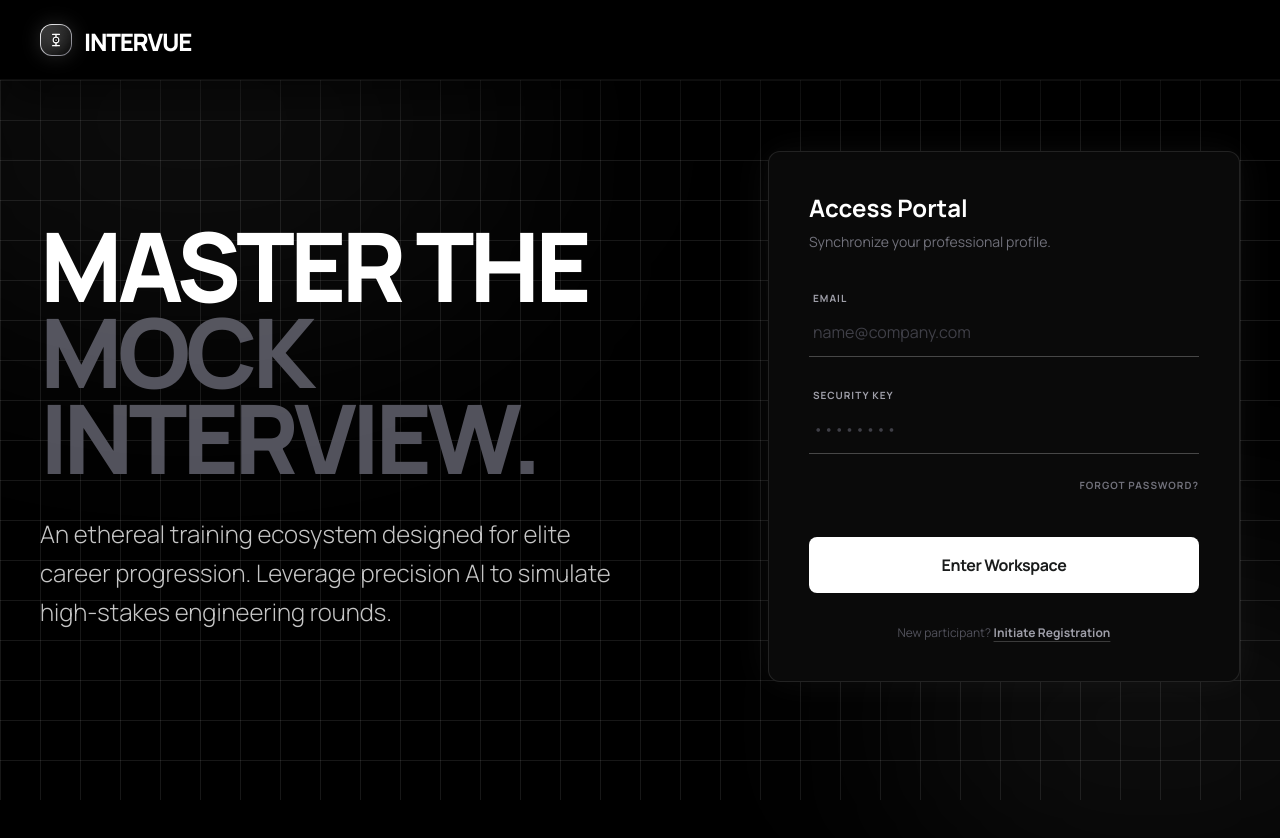
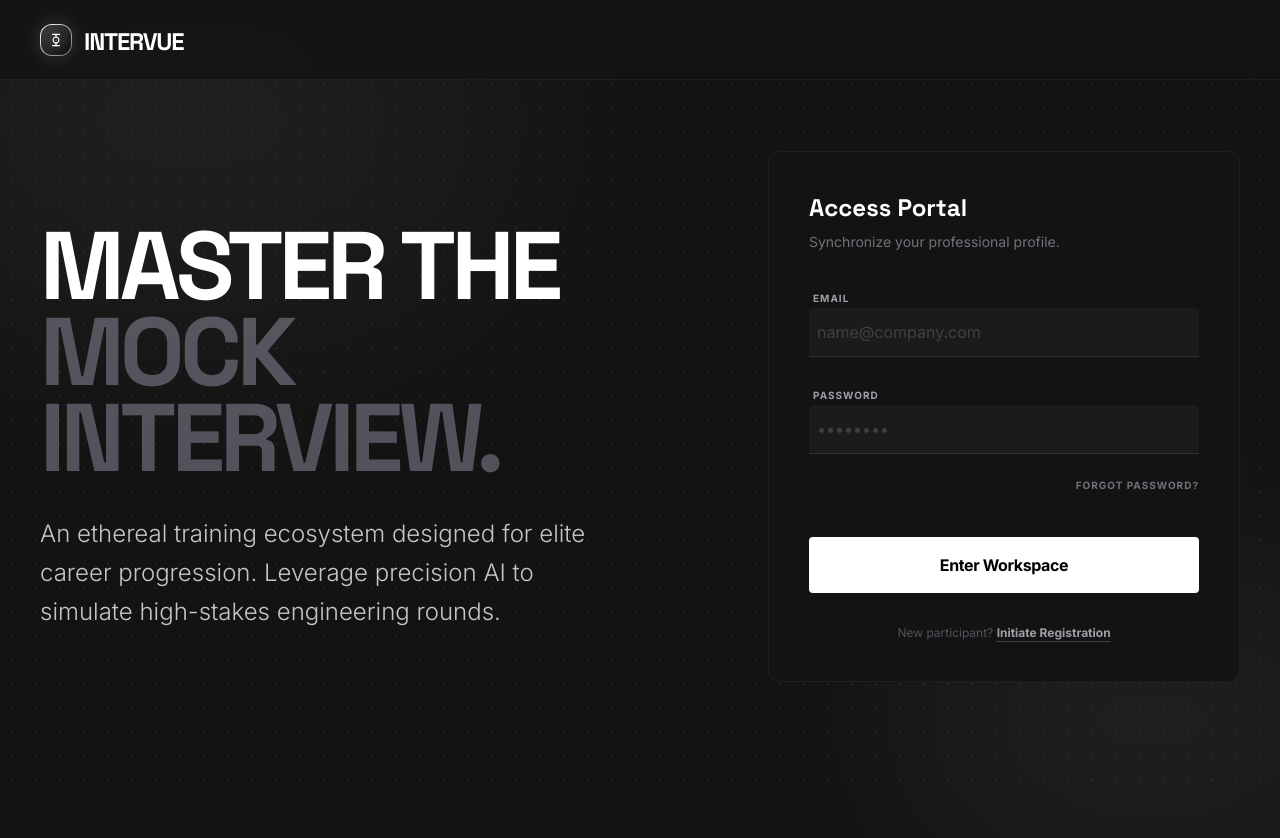
Before and after one commit to AtharvChanana/Intervue, a Next.js app in the folder frontend/: page / in a window 1280 px wide. Shown: the top 838 px of the page. Built offline with nearby package versions, Linux system fonts and the light colour scheme; no server answers.

Commit message:
feat: complete visual overhaul to Intervue Motion System with bug fixes

```diff
--- a/frontend/app/dashboard/leaderboard/page.tsx
+++ b/frontend/app/dashboard/leaderboard/page.tsx
@@ -65,7 +65,7 @@ export default function LeaderboardPage() {
   return (
     <div className="max-w-5xl mx-auto p-4 md:p-8 mt-24">
       <div className="mb-12 text-center">
-        <h1 className="text-4xl md:text-5xl font-black text-white tracking-widest uppercase mb-4">
+        <h1 className="text-4xl md:text-5xl font-black text-white tracking-widest uppercase mb-4 font-space-grotesk">
           Global <span className="text-transparent bg-clip-text bg-gradient-to-r from-yellow-500 to-amber-300">Rankings</span>
         </h1>
         <p className="text-zinc-400 text-sm uppercase tracking-widest max-w-2xl mx-auto">
@@ -132,7 +132,7 @@ export default function LeaderboardPage() {
           const rank = idx + 4;
           const isMe = user.email === currentUserEmail;
           return (
-            <div key={user.email} className={`flex items-center bg-[#111] border ${isMe ? 'border-white/30 bg-white/5 relative overflow-hidden' : 'border-white/5'} hover:bg-[#151515] transition-colors rounded-xl p-4`}>
+            <div key={user.email} className={`flex items-center liquid-glass border ${isMe ? 'border-white/30 bg-white/5 relative overflow-hidden' : 'border-white/5'} hover:bg-[#151515] transition-colors rounded-xl p-4`}>
               {isMe && <div className="absolute left-0 top-0 bottom-0 w-1 bg-white"></div>}
 
               <div className="w-12 text-center text-zinc-500 font-bold text-sm">#{rank}</div>
--- a/frontend/app/globals.css
+++ b/frontend/app/globals.css
@@ -1,7 +1,7 @@
 @import "tailwindcss";
 
 @theme {
-  --color-background: #000000;
+  --color-background: #141313;
   --color-error: #ffb4ab;
   --color-error-container: #93000a;
   --color-inverse-on-surface: #313030;
@@ -10,62 +10,60 @@
   --color-on-background: #e5e2e1;
   --color-on-error: #690005;
   --color-on-error-container: #ffdad6;
-  --color-on-primary: #1a1c1c;
-  --color-on-primary-container: #000000;
-  --color-on-primary-fixed: #ffffff;
-  --color-on-primary-fixed-variant: #e2e2e2;
-  --color-on-secondary: #1a1c1c;
-  --color-on-secondary-container: #e2e2e2;
-  --color-on-secondary-fixed: #1a1c1c;
-  --color-on-secondary-fixed-variant: #3a3c3c;
+  --color-on-primary: #2f3131;
+  --color-on-primary-container: #636565;
+  --color-on-primary-fixed: #1a1c1c;
+  --color-on-primary-fixed-variant: #454747;
+  --color-on-secondary: #2f3037;
+  --color-on-secondary-container: #b4b4bd;
+  --color-on-secondary-fixed: #1a1b22;
+  --color-on-secondary-fixed-variant: #45464e;
   --color-on-surface: #e5e2e1;
-  --color-on-surface-variant: #c6c6c6;
-  --color-on-tertiary: #1a1c1c;
-  --color-on-tertiary-container: #000000;
-  --color-on-tertiary-fixed: #ffffff;
-  --color-on-tertiary-fixed-variant: #e3e2e2;
-  --color-outline: #919191;
-  --color-outline-variant: #474747;
+  --color-on-surface-variant: #c4c7c8;
+  --color-on-tertiary: #2f3131;
+  --color-on-tertiary-container: #636565;
+  --color-on-tertiary-fixed: #1a1c1c;
+  --color-on-tertiary-fixed-variant: #454747;
+  --color-outline: #8e9192;
+  --color-outline-variant: #444748;
   --color-primary: #ffffff;
-  --color-primary-container: #d4d4d4;
-  --color-primary-fixed: #5d5f5f;
-  --color-primary-fixed-dim: #454747;
-  --color-secondary: #c6c6c6;
-  --color-secondary-container: #454747;
-  --color-secondary-fixed: #c6c6c6;
-  --color-secondary-fixed-dim: #ababab;
-  --color-surface: #000000;
+  --color-primary-container: #e2e2e2;
+  --color-primary-fixed: #e2e2e2;
+  --color-primary-fixed-dim: #c6c6c7;
+  --color-secondary: #c6c6cf;
+  --color-secondary-container: #45464e;
+  --color-secondary-fixed: #e2e1eb;
+  --color-secondary-fixed-dim: #c6c6cf;
+  --color-surface: #141313;
   --color-surface-bright: #3a3939;
-  --color-surface-container: #000000;
+  --color-surface-container: #201f1f;
   --color-surface-container-high: #2a2a2a;
-  --color-surface-container-highest: #353534;
-  --color-surface-container-low: #000000;
-  --color-surface-container-lowest: #000000;
-  --color-surface-dim: #000000;
+  --color-surface-container-highest: #353434;
+  --color-surface-container-low: #1c1b1b;
+  --color-surface-container-lowest: #0e0e0e;
+  --color-surface-dim: #141313;
   --color-surface-tint: #c6c6c7;
-  --color-surface-variant: #353534;
-  --color-tertiary: #e3e2e2;
-  --color-tertiary-container: #909191;
-  --color-tertiary-fixed: #5d5e5f;
-  --color-tertiary-fixed-dim: #464747;
+  --color-surface-variant: #353434;
+  --color-tertiary: #ffffff;
+  --color-tertiary-container: #e2e2e2;
+  --color-tertiary-fixed: #e2e2e2;
+  --color-tertiary-fixed-dim: #c6c6c7;
 
-  --font-headline: 'Manrope', sans-serif;
-  --font-body: 'Manrope', sans-serif;
-  --font-label: 'Manrope', sans-serif;
-  --font-manrope: 'Manrope', sans-serif;
+  --font-space-grotesk: var(--font-space-grotesk);
+  --font-inter: var(--font-inter);
 }
 
 @layer base {
   body {
     background-color: var(--color-background);
-    font-family: var(--font-manrope);
+    font-family: var(--font-inter);
     color: var(--color-on-background);
   }
 }
 
 @layer utilities {
   .bg-telemetry-grid {
-    background-color: #000000;
+    background-color: var(--color-background);
     position: relative;
     z-index: 0;
   }
@@ -73,29 +71,30 @@
   .bg-telemetry-grid::before {
     content: '';
     position: fixed;
-    top: 0;
-    left: 0;
-    right: 0;
-    bottom: 0;
+    inset: 0;
     z-index: -1;
-    background-size: 40px 40px;
-    background-image:
-      linear-gradient(to right, rgba(255, 255, 255, 0.09) 1px, transparent 1px),
-      linear-gradient(to bottom, rgba(255, 255, 255, 0.09) 1px, transparent 1px);
+    background-size: 24px 24px;
+    background-image: radial-gradient(circle, rgba(255,255,255,0.05) 1px, transparent 1px);
     pointer-events: none;
   }
 
   .liquid-glass {
-    background: #000000;
+    background: var(--color-surface);
     border: 1px solid rgba(255, 255, 255, 0.05);
+    backdrop-filter: blur(12px);
+  }
+
+  .terminal-glow {
+    box-shadow: 0 0 15px rgba(255, 255, 255, 0.1);
+  }
+
+  .terminal-glow-focus:focus-within {
+    box-shadow: 0 0 15px rgba(255, 255, 255, 0.1);
+    border-color: rgba(255, 255, 255, 0.3);
   }
 
   .ghost-border {
-    border: 1px solid rgba(71, 71, 71, 0.15);
-  }
-
-  .ethereal-glow {
-    box-shadow: 0 0 40px -10px rgba(255, 255, 255, 0.05);
+    border: 1px solid rgba(255, 255, 255, 0.1);
   }
 
   .text-glow {
--- a/frontend/app/layout.tsx
+++ b/frontend/app/layout.tsx
@@ -1,9 +1,14 @@
 import type { Metadata } from "next";
-import { Manrope } from "next/font/google";
+import { Space_Grotesk, Inter } from "next/font/google";
 import "./globals.css";
 
-const manrope = Manrope({
-  variable: "--font-manrope",
+const spaceGrotesk = Space_Grotesk({
+  variable: "--font-space-grotesk",
+  subsets: ["latin"],
+});
+
+const inter = Inter({
+  variable: "--font-inter",
   subsets: ["latin"],
 });
 
@@ -20,12 +25,12 @@ export default function RootLayout({
   return (
     <html
       lang="en"
-      className={`dark ${manrope.variable} antialiased`}
+      className={`dark ${spaceGrotesk.variable} ${inter.variable} antialiased`}
     >
       <head>
         <link href="https://fonts.googleapis.com/css2?family=Material+Symbols+Outlined:wght,FILL@100..700,0..1&display=swap" rel="stylesheet" />
       </head>
-      <body className="bg-telemetry-grid text-on-background selection:bg-white/10 overflow-x-hidden font-manrope min-h-screen">
+      <body className="bg-telemetry-grid text-on-background selection:bg-white/10 overflow-x-hidden font-inter min-h-screen">
         {children}
       </body>
     </html>
--- a/frontend/app/page.tsx
+++ b/frontend/app/page.tsx
@@ -99,7 +99,7 @@ export default function LandingPage() {
 
   return (
     <>
-      <nav className="fixed top-0 w-full z-50 bg-black border-b border-white/5 flex justify-between items-center px-6 md:px-10 h-20 shadow-[0_20px_50px_rgba(0,0,0,0.5)] font-manrope antialiased tracking-tight">
+      <nav className="fixed top-0 w-full z-50 bg-background/80 backdrop-blur-md border-b border-white/5 flex justify-between items-center px-6 md:px-10 h-20 font-space-grotesk antialiased tracking-tight">
         <div className="flex items-center gap-3">
           <Logo className="w-8 h-8" />
           <div className="text-xl md:text-2xl font-black tracking-tighter text-white uppercase mt-1">Intervue</div>
@@ -114,7 +114,7 @@ export default function LandingPage() {
         <section className="max-w-7xl mx-auto grid grid-cols-1 lg:grid-cols-12 gap-12 items-start w-full">
           {/* Hero Content (Editorial Asymmetry) */}
           <div className="lg:col-span-7 pt-12 text-center lg:text-left shadow-none">
-            <h1 className="text-5xl md:text-6xl lg:text-8xl font-black tracking-tighter leading-[0.9] text-white mb-6 md:mb-8 mt-6">
+            <h1 className="text-5xl md:text-6xl lg:text-8xl font-black tracking-tighter leading-[0.9] text-white mb-6 md:mb-8 mt-6 font-space-grotesk">
               MASTER THE <br /> <span className="text-zinc-600">MOCK INTERVIEW.</span>
             </h1>
             <p className="text-xl md:text-2xl text-on-surface-variant font-light leading-relaxed max-w-xl mb-12">
@@ -125,9 +125,9 @@ export default function LandingPage() {
           {/* Auth Form (High-Transparency Glass) */}
           <div className="lg:col-span-5 relative group">
             <div className="absolute -inset-0.5 bg-gradient-to-b from-white/10 to-transparent rounded-xl blur opacity-20 group-hover:opacity-40 transition duration-1000"></div>
-            <div className="relative bg-[#0a0a0a] rounded-xl p-10 border border-white/10 shadow-[0_0_40px_rgba(255,255,255,0.05)]">
+            <div className="relative liquid-glass rounded-xl p-10 border-white/5">
               <div className="mb-8">
-                <h2 className="text-2xl font-bold text-white mb-2">Access Portal</h2>
+                <h2 className="text-2xl font-bold text-white mb-2 font-space-grotesk">Access Portal</h2>
                 <p className="text-zinc-500 text-sm">Synchronize your professional profile.</p>
               </div>
 
@@ -143,7 +143,7 @@ export default function LandingPage() {
                     <label className="text-[10px] uppercase tracking-widest text-zinc-400 font-bold ml-1">Full Name</label>
                     <input
                       required
-                      className="w-full bg-transparent border-b border-outline-variant py-3 px-1 text-white placeholder:text-zinc-700 focus:outline-none focus:border-white transition-colors duration-300"
+                      className="w-full bg-surface-container-low border-b border-white/10 py-3 px-2 text-white placeholder:text-zinc-700 terminal-glow-focus outline-none transition-all duration-300 rounded-t"
                       placeholder="Alien"
                       type="text"
                       value={name}
@@ -156,7 +156,7 @@ export default function LandingPage() {
                   <label className="text-[10px] uppercase tracking-widest text-zinc-400 font-bold ml-1">Email</label>
                   <input
                     required
-                    className="w-full bg-transparent border-b border-outline-variant py-3 px-1 text-white placeholder:text-zinc-700 focus:outline-none focus:border-white transition-colors duration-300"
+                    className="w-full bg-surface-container-low border-b border-white/10 py-3 px-2 text-white placeholder:text-zinc-700 terminal-glow-focus outline-none transition-all duration-300 rounded-t"
                     placeholder="name@company.com"
                     type="email"
                     value={email}
@@ -165,10 +165,10 @@ export default function LandingPage() {
                 </div>
 
                 <div className="space-y-1.5">
-                  <label className="text-[10px] uppercase tracking-widest text-zinc-400 font-bold ml-1">Security Key</label>
+                  <label className="text-[10px] uppercase tracking-widest text-zinc-400 font-bold ml-1">Password</label>
                   <input
                     required
-                    className="w-full bg-transparent border-b border-outline-variant py-3 px-1 text-white placeholder:text-zinc-700 focus:outline-none focus:border-white transition-colors duration-300"
+                    className="w-full bg-surface-container-low border-b border-white/10 py-3 px-2 text-white placeholder:text-zinc-700 terminal-glow-focus outline-none transition-all duration-300 rounded-t"
                     placeholder="••••••••"
                     type="password"
                     value={password}
@@ -184,7 +184,7 @@ export default function LandingPage() {
                 <button
                   type="submit"
                   disabled={loading}
-                  className="w-full py-4 bg-white text-on-primary rounded-lg font-bold tracking-tight hover:bg-zinc-200 transition-all active:scale-[0.98] mt-4 disabled:opacity-50"
+                  className="w-full py-4 bg-white text-black rounded font-bold tracking-tight hover:bg-zinc-200 transition-all active:scale-[0.98] mt-4 disabled:opacity-50"
                 >
                   {loading ? 'Processing...' : (isLogin ? 'Enter Workspace' : 'Register Profile')}
                 </button>
@@ -206,9 +206,9 @@ export default function LandingPage() {
       </main>
 
       {showForgotModal && (
-        <div className="fixed inset-0 z-50 bg-black/95 flex items-center justify-center p-4">
-          <div className="bg-[#050505] border border-white/10 rounded-2xl w-full max-w-md p-8 shadow-[0_0_50px_rgba(255,255,255,0.05)] animate-in zoom-in-95 duration-300">
-            <h2 className="text-2xl font-black text-white mb-2">Password Recovery</h2>
+        <div className="fixed inset-0 z-50 bg-background/95 backdrop-blur-sm flex items-center justify-center p-4">
+          <div className="liquid-glass border-white/5 rounded-2xl w-full max-w-md p-8 animate-in zoom-in-95 duration-300">
+            <h2 className="text-2xl font-black text-white mb-2 font-space-grotesk">Password Recovery</h2>
             <p className="text-zinc-500 text-xs mb-8">
               {forgotStep === 1 ? "Enter your email to receive a recovery code." : "Enter your code and new password."}
             </p>
@@ -230,7 +230,7 @@ export default function LandingPage() {
                 <div className="space-y-1.5">
                   <label className="text-[10px] uppercase tracking-widest text-zinc-400 font-bold ml-1">Account Email</label>
                   <input
-                    className="w-full bg-transparent border-b border-outline-variant py-3 px-1 text-white placeholder:text-zinc-700 focus:outline-none focus:border-white transition-colors duration-300"
+                    className="w-full bg-surface-container-low border-b border-white/10 py-3 px-2 text-white placeholder:text-zinc-700 terminal-glow-focus outline-none transition-all duration-300 rounded-t"
                     placeholder="name@company.com"
                     type="email"
                     value={forgotEmail}
@@ -260,7 +260,7 @@ export default function LandingPage() {
                 <div className="space-y-1.5 pt-2">
                   <label className="text-[10px] uppercase tracking-widest text-zinc-400 font-bold ml-1">New Password</label>
                   <input
-                    className="w-full bg-transparent border-b border-outline-variant py-3 px-1 text-white placeholder:text-zinc-700 focus:outline-none focus:border-white transition-colors duration-300"
+                    className="w-full bg-surface-container-low border-b border-white/10 py-3 px-2 text-white placeholder:text-zinc-700 terminal-glow-focus outline-none transition-all duration-300 rounded-t"
                     placeholder="••••••••"
                     type="password"
                     value={forgotNewPassword}
```
Also changed, not shown: frontend/app/dashboard/dsa/[id]/page.tsx (+42 -8 lines), frontend/app/dashboard/layout.tsx (+85 -36 lines), frontend/app/dashboard/page.tsx (+53 -30 lines), frontend/app/dashboard/session/[id]/page.tsx (+26 -18 lines), frontend/app/dashboard/sessions/page.tsx (+34 -11 lines), 2 other files (tests, documents, lock files or other folders).
